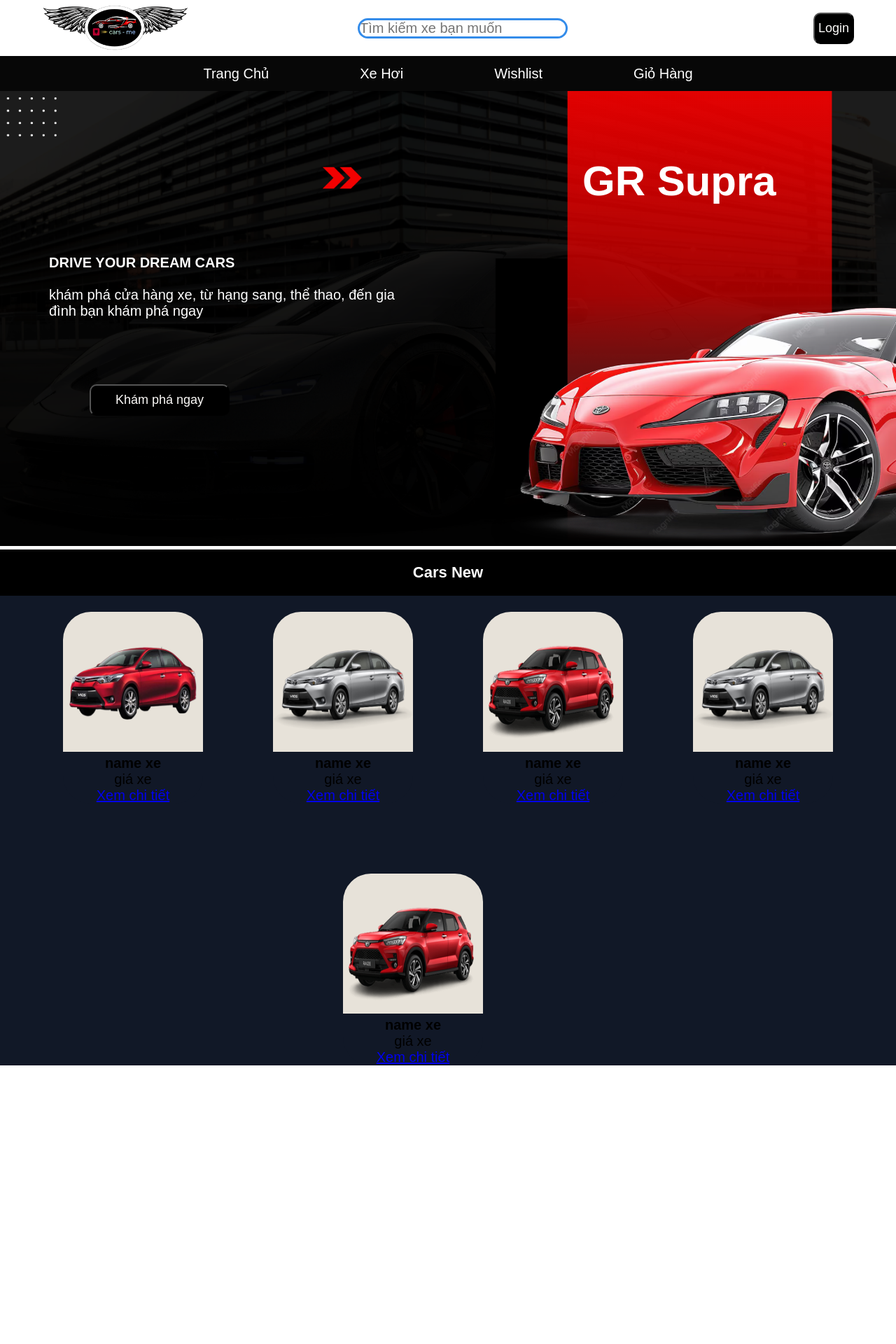
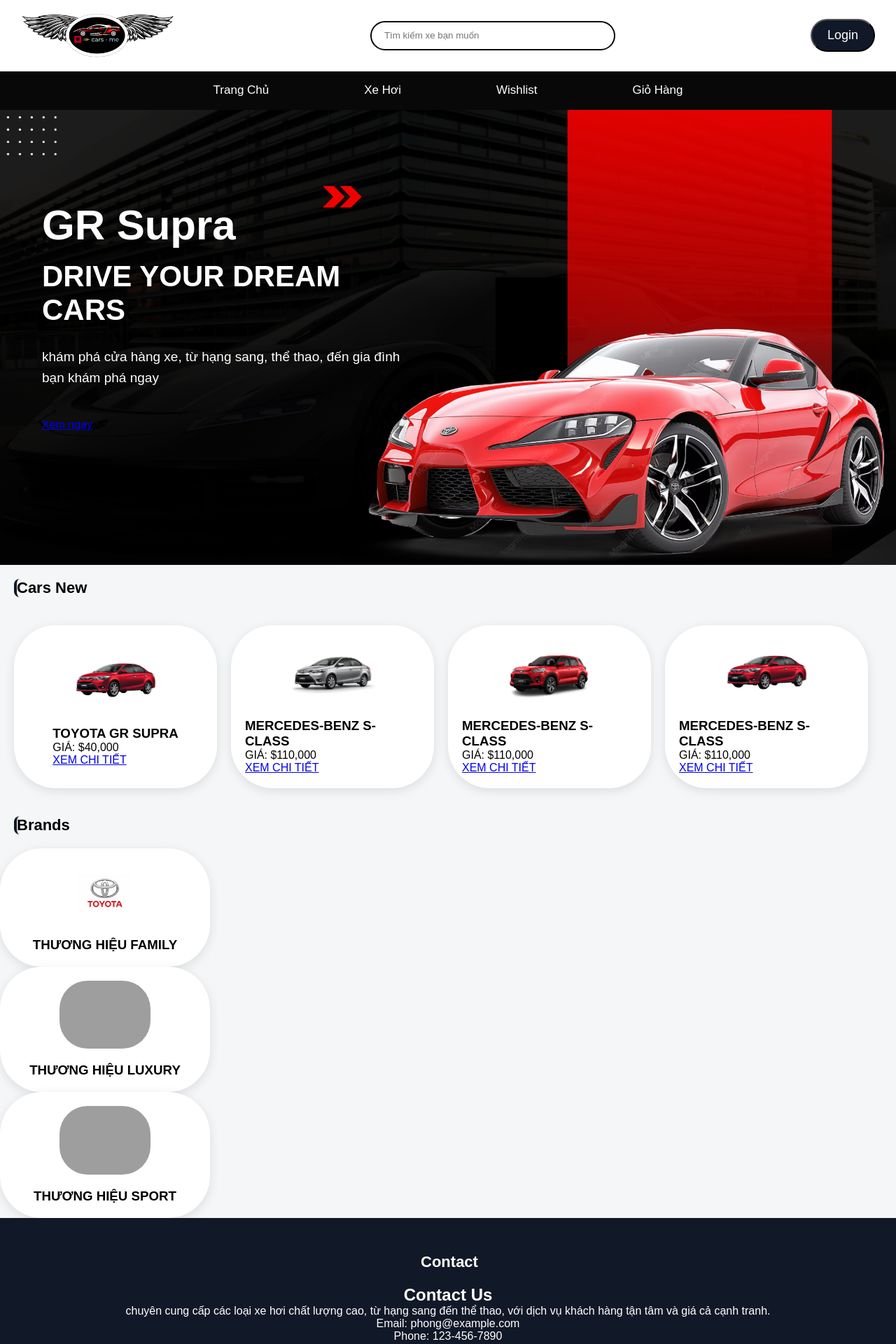
Before and after one commit to NguyenPhong049205016216/project_website_shop, a PHP site: page / in a window 1280 px wide. Shown: the top 1920 px of the page at 70% size. Run offline with PHP 8.4, Linux system fonts and the light colour scheme; grey boxes are pictures that could not be loaded.

Commit message:
chỉnh lại trang index (làm cars new, và chỉnh lại giao diệm điện thoại)

```diff
--- a/car-shop/assets/css/home.css
+++ b/car-shop/assets/css/home.css
@@ -1,69 +1,79 @@
 *{
     margin: 0;
     padding: 0;
-    /*dúp phần tử không tăng kích thước ngoài ý muốn */
     box-sizing: border-box;
-    font-family: arial, sans-serif;
-    font-size: 20px;
+    font-family: Arial, sans-serif;
 }
 
-/* biến */
 :root{
-    --primary-color:#ffffffc4;
-    --secondary-color:#111827;
-    --text-color: #090808;
-    --menu-color:  #090808;
+    --primary-color: #ffffff;
+    --secondary-color: #111827;
+    --menu-color: #090808;
+    --accent-color: #050709;
+    --text-light: #ffffff;
 }
-/* body toàn bộ slide trang index */
+
+/* Toàn trang */
 body{
     width: 100%;
-    height: 9000px;
-    margin: 0 auto;
-    background-color: white;
+    background-color: #f4f6f8;
 }
+
 .main{
     width: 100%;
+    min-height: 100vh;
 }
- /* header đầu trang  */
+
+/* Header */
 header{
-    min-height: 60%;
-    height: 80px;
-    padding: 0 60px;
+    width: 100%;
+    min-height: 85px;
+    padding: 10px 30px;
     display: flex;
+    gap:20px;
     justify-content: space-between;
     align-items: center;
     background-color: var(--primary-color);
-}
-.logo{
-    width: 100px;
-}
-.logo img{
-    width: 210%;
-    height: 80px;
+    box-shadow: 0 2px 10px rgba(0,0,0,0.08);
 }
 
-#search{
-    width: 300px;
-    border-radius: 20px;
-    border: 3px rgb(52, 140, 234) solid;
+.logo img{
+    width: 220px;
+    height: auto;
 }
+
+.search input{
+    width: 350px;
+    height: 42px;
+    padding: 0 18px;
+    border-radius: 25px;
+    border: 2px solid var(--accent-color);
+    outline: none;
+}
+
 button{
-    border-radius: 10px;
+    padding: 11px 22px;
+    border-radius: 50px;
+    background-color: #111827;
+    color: white;
     font-size: 18px;
-    background-color: black;
-    color: rgb(252, 250, 248);
-    padding: 10px 5px;
 }
-/* menu chứa phần gọi trang */
+/* Menu */
+nav{
+    width: 100%;
+    position: relative;
+    z-index: 99;
+}
+
 .menu{
     width: 100%;
-    height: 50px;
+    min-height: 55px;
     display: flex;
+    justify-content: center;
+    align-items: center;
+    gap: 100px;
     list-style: none;
-    justify-content: center;
-    gap: 100px;
-    background: rgb(7, 7, 7);
-    align-items: center;
+    background-color: #090808;
 }
 
 .menu li{
@@ -71,190 +81,203 @@ button{
 }
 
 .menu li a{
-    /* xóa dấu gạch dưới chử */
+    /* nhóm thẻ a trong menu để dãng cách */
+    display: block;
+    padding: 15px 18px;
+    color: white;
+    /* bỏ đi dấu gạch chân */
     text-decoration: none;
-    padding: 5px 15px;
-    color: #fff;
-    /* chỉnh khối thẻ a, chỉnh rộng cao  */
-    display: block;
+    font-size: 17px;
 }
 
-.top_menu{
-    width: 100%;
-    position: absolute;
-    display: none;
-    /* đẩy phần tử con xuống dưới phần tử cha */
-    top: 100%;
-    padding: 10px 0px;
-    left: 0;
-    z-index: 20;
-    list-style: none;
+.menu li:hover{
+    background-color: rgba(68, 162, 112, 0.9);
     border-radius: 20px;
-    background-color: var(--menu-color);
+    transition: 0.3s;
 }
 
-.menu li:hover .top_menu{
-    display: block;
-}
-.sub_menu{
-    width: 170%;
+/* Menu con */
+.top_menu,
+.sub_menu,
+.bex_menu{
+    display: none;
+    position: absolute;
+    top: 100%;
+    left: 0;
+    min-width: 190px;
+    padding: 10px 0;
     list-style: none;
-    display:  none;
-    position: absolute;
-    padding: 10px 15px;
-    left: -30%;
-    z-index: 10;
-    top: 100%;
-    border-radius: 20px;
     background-color: var(--menu-color);
+    border-radius: 15px;
+    box-shadow: 0 8px 20px rgba(0,0,0,0.25);
 }
 
-.menu li:hover .sub_menu{
-    display: block;
+.top_menu li a,
+.sub_menu li a,
+.bex_menu li a{
+    padding: 12px 18px;
+    font-size: 15px;
 }
 
-.bex_menu{
-    width: 180%;
-    top: 100%;
-    position:  absolute;
-    list-style: none;
-    z-index: 20;
-    display: none;
-    padding: 10px 15px;
-    left: -30%;
-    border-radius: 20px;
-    background-color: var(--menu-color);
-}
-
+.menu li:hover .top_menu,
+.menu li:hover .sub_menu,
 .menu li:hover .bex_menu{
     display: block;
 }
 
-/* bấm vào thẻ li chữ đỗi mầu */
-.menu li:hover{
-    background-color: rgba(68, 162, 112, 0.893);
-    transition-duration: 1s;
-    border-radius: 20px;
+/* Banner */
+section{
+    width: 100%;
 }
 
-/* herro_carstitle trang phần introduce */
-.herro_carstitle{
-    width: 100%;
+section:first-of-type{
+    position: relative;
     min-height: 650px;
-    /* làm mốc / dịch nhẹ */
-    position: relative;
-    /* cắt phần dư */
     overflow: hidden;
+
+    background-image: url("../images/cars/backrout_banner.png");
+    background-size: cover;
+    background-position: center;
+    background-repeat: no-repeat;
 }
 
-.logo_banner .banner{
-    width: 100%;
-    height: 650px;
+.content{
+    position: relative;
+    z-index: 2;
+    width: 50%;
+    min-height: 650px;
+    padding: 130px 60px;
+    color: white;
 }
 
-.banner{
-    /*ảnh phủ cả khung  */
+.content h1:first-child{
+    font-size: 60px;
+    margin-bottom: 15px;
+}
+
+.content h1{
+    font-size: 42px;
+    margin-bottom: 10px;
+}
+
+.content p{
+    font-size: 19px;
+    line-height: 1.6;
+    margin-bottom: 25px;
+}
+
+/* Ảnh xe */
+.logo_xe{
+    position: absolute;
+    right: -100%;
+    top: 75%;
+    bottom: 0;
+    max-width: 150%;
+    transform: translateY(-50%);
+    object-fit: contain;
+}
+
+.chapter{
+    font-size: 22px;
+    margin: 20px;
+    border-left: 4px solid #111827;
+    border-radius: 8px;
+    position: relative;
+}
+
+.cars_introduce{
+    width: 100%;
+    display: flex;
+    gap: 20px;
+    flex-wrap: wrap;
+    padding: 20px;
+}
+
+.item{
+    width: calc(25% - 20px);
+    background-color: white;
+    border-radius: 60px;
+    box-shadow: 0 4px 15px rgba(0,0,0,0.1);
+    display: flex;
+    /* chữ nằm dưới ảnh */
+    flex-direction: column;
+    justify-content: center;
+    align-items: center;
+    text-transform: uppercase;
+    gap: 20px;
+    padding: 20px;
+}
+
+
+.item_img{
+    width: 50%;
+    height: auto;
+    border-radius: 40px;
     object-fit: cover;
 }
 
-.logo_banner{
-    width: 100%;
-}
-.content{
-    width: 50%;
-    position: absolute;
-    color:#fff;
-    top:25%;
-    padding: 70px;
-    font-size: 20px;
-    /* màu trong suốt */
-    background-color: transparent;
-}
-.content button{
-    width: 200px;
-    padding: 10px;
-    position: absolute;
-    align-items: center;
-    top: 100%;
-    left: 20%;opacity: 0;
-    transform: translate(30px);
-    animation: moveup 1s linear forwards;
+/* Footer */
+footer{
+    padding: 30px;
+    text-align: center;
+    background-color: #111827;
+    color: white;
 }
 
-.title_name{
-    width: 50%;
-    font-size: 60px;
-    position: absolute;
-    top: -70px;
-    left: 130%;
-}
 
-.logo_xe{
-    position: absolute;
-    top: 35%;
-    left: 700px;
-    opacity: 0;
-    transform: translate(30px);
-    animation: moveup 1s linear forwards;
-    object-fit: cover;
-}
 
-.title_anime{
-    opacity: 0;
-    transform: translate(30px);
-    animation: moveup 1s linear forwards;
-}
-@keyframes moveup{
-    100%{
-        opacity: 1;
-        transform: translate(0px);
+/* Responsive điện thoại */
+@media (max-width: 768px){
+    header{
+        flex-direction: column;
+        gap: 15px;
+        padding: 20px;
+    }
+
+    .search input{
+        width: 280px;
+    }
+
+    .menu{
+        /* sắp xếp các mục trong menu theo cột dọc */
+        flex-direction: column;
+        /* sắp xếp các mục trong menu theo hàng ngang */
+        /* flex-direction: row; */
+        gap: 0;
+        height: auto;
+        padding: 10px 0;
+    }
+
+    .top_menu,
+    .sub_menu,
+    .bex_menu{
+        position: static;
+        min-width: 100%;
+        text-align: center;
+    }
+
+    section:first-of-type{
+        min-height: 700px;
+    }
+
+    .content{
+        width: 100%;
+        padding: 80px 25px;
+        text-align: center;
+    }
+
+    .content h1:first-child{
+        font-size: 42px;
+    }
+
+    .content h1{
+        font-size: 28px;
+    }
+
+    .logo_xe{
+        position: static;
+        width: 90%;
+        margin-top: 20px;
+        transform: none;
     }
 }
-/* herro_carstitle trang phần introduce */
-.hero_carsnew{
-    width: 100%;
-    height: 650px;
-    position: relative;
-    top:100%;
-}
-
-.cars_new{
-    width: 100%;
-    align-items: center;
-    background-color: var(--secondary-color);
-}
-
-.cars_new h1{
-    text-align: center;
-    color: #fff;
-    padding: 20px;
-    font-size: 22px;
-    background-color:black;
-
-}
-
-.car_list{
-    width: 100%;
-    display: flex;
-    justify-content: center;
-    gap: 100px;
-    text-align: center;
-    /* suống hàng khi màng hình nhỏ */
-    flex-wrap: wrap;
-
-}
-
-.car_card{
-    position: relative;
-    border-radius: 40px;
-    overflow: hidden;
-    justify-content: center;
-    background-color: #111827;
-    text-align: center;
-}
-
-.cars_img{
-    width: 200px;
-    height: 200px;
-    background-color: rgb(231, 226, 217);
-}
--- a/car-shop/index.php
+++ b/car-shop/index.php
@@ -1,7 +1,6 @@
 <?php
 $title = "Car Shop";
 ?>
-
 <!DOCTYPE html>
 <html lang="en">
 
@@ -32,26 +31,27 @@ $title = "Car Shop";
                 <li><a href="index.php">Trang Chủ</a>
                     <ul class="top_menu">
                         <li><a href="index.php">introduce</a></li>
-                        <li><a href="#">cars new</a></li>
-                        <li><a href="#">best sell</a></li>
-                        <li><a href="#">promotion</a></li>
-                        <li><a href="#">contact</a></li>
+                        <li><a href="#cars_new">cars new</a></li>
+                        <li><a href="#Brands">cars brands</a></li>
+                        <li><a href="#best_sell">best sell</a></li>
+                        <li><a href="#promotion">promotion</a></li>
+                        <li><a href="#footer">footer</a></li>
                     </ul>
                 </li>
                 <li><a href="cars.php">Xe Hơi</a>
                     <ul class="sub_menu">
-                        <li><a href="#">Hảng xe</a></li>
-                        <li><a href="#">Loại xe</a></li>
-                        <li><a href="#">Giá xe</a></li>
-                        <li><a href="#">Tình trạng</a></li>
+                        <li><a href="#Hang_xe">Hảng xe</a></li>
+                        <li><a href="#Loai_xe">Loại xe</a></li>
+                        <li><a href="#Gia_xe">Giá xe</a></li>
+                        <li><a href="#Tinh_trang">Tình trạng</a></li>
                     </ul>
                 </li>
                 <li><a href="wishlist.php">Wishlist</a>
                     <ul class="bex_menu">
-                        <li><a href="#">save cars</a></li>
-                        <li><a href="#">liked recently</a></li>
-                        <li><a href="#">See list later</a></li>
-                        <li><a href="#">undersell</a></li>
+                        <li><a href="#save_cars">save cars</a></li>
+                        <li><a href="#liked_recently">liked recently</a></li>
+                        <li><a href="#see_list_later">See list later</a></li>
+                        <li><a href="#undersell">undersell</a></li>
                     </ul>
                 </li>
                 <li><a href="cart.php">Giỏ Hàng</a>
@@ -62,66 +62,86 @@ $title = "Car Shop";
             </ul>
         </nav>
 
-        <section class="herro_carstitle">
+        <section>
             <div class="content">
-                <h1 class="title_name">GR Supra</h1>
-                <h1 class="title_anime">DRIVE YOUR DREAM CARS</h1><br>
-                <p class="title_anime">khám phá cửa hàng xe, từ hạng sang, thể thao, đến gia đình bạn khám phá ngay</p><br>
-                <button>Khám phá ngay</button>
+                <h1 class="title_namecars">GR Supra</h1>
+                <h1 class="title_name">DRIVE YOUR DREAM CARS</h1><br>
+                <p class="title_name">khám phá cửa hàng xe, từ hạng sang, thể thao, đến gia đình bạn khám phá ngay</p><br>
+                <a href="#" class="btn">Xem ngay</a>
                 <img class="logo_xe" src="assets/images/cars/logo_banner.png"></img>
             </div>
+        </section>
+        <!-- Cars New -->
+        <h2 class="chapter" id="cars_new">Cars New</h2>
+        <main class="cars_introduce">
+            <div class="item">
+                <img class="item_img" src="assets/images/cars/toyota_1.png" alt="Car 1">
+                <div class="item_info">
+                    <h3>Toyota GR Supra</h3>
+                    <p>Giá: $40,000</p>
+                    <a href="car_details.php?id=1" class="btn">Xem chi tiết</a>
+                </div>
+            </div>
 
-            <div class="logo_banner">
-                <img class="banner" src="assets/images/cars/backrout_banner.png" alt="logo_banner">
+            <div class="item">
+                <img class="item_img" src="assets/images/cars/toyota_2.png" alt="Car 1">
+                <div class="item_info">
+                    <h3>Mercedes-Benz S-Class</h3>
+                    <p>Giá: $110,000</p>
+                    <a href="car_details.php?id=1" class="btn">Xem chi tiết</a>
+                </div>
             </div>
-        </section>
 
-        <section class="hero_carsnew">
-            <div class="cars_new">
-                <h1> Cars New </h1><br>
-                <div class="car_list">
-                    <div class="car_card">
-                        <img class="cars_img" src="assets/images/cars/toyota_1.png">
-                        <h2> name xe </h2>
-                        <p> giá xe </p>
-                        <a href="cart_detail.php"> Xem chi tiết </a>
-                    </div>
+            <div class="item">
+                <img class="item_img" src="assets/images/cars/toyota_3.png" alt="Car 1">
+                <div class="item_info">
+                    <h3>Mercedes-Benz S-Class</h3>
+                    <p>Giá: $110,000</p>
+                    <a href="car_details.php?id=1" class="btn">Xem chi tiết</a>
+                </div>
+            </div>
 
-                    <div class="car_card">
-                        <img class="cars_img" src="assets/images/cars/toyota_2.png">
-                        <h2> name xe </h2>
-                        <p> giá xe </p>
-                        <a href="cart_detail.php"> Xem chi tiết </a>
-                    </div>
+            <div class="item">
+                <img class="item_img" src="assets/images/cars/toyota_1.png" alt="Car 1">
+                <div class="item_info">
+                    <h3>Mercedes-Benz S-Class</h3>
+                    <p>Giá: $110,000</p>
+                    <a href="car_details.php?id=1" class="btn">Xem chi tiết</a>
+                </div>
+            </div>
+        </main>
+        <!-- thương hiệu -->
+        <h1 class="chapter" id="Brands">Brands</h1>
+        <main class="cars_brands">
+            <div class="item">
+                <img class="item_img" src="assets/images/cars/icon_trademark_toyota.png" alt="trademark 1">
+                <div class="item_info">
+                    <h3>Thương hiệu family</h3>
+                </div>
+            </div>
+            <div class="item">
+                <img class="item_img" src="assets/images/cars/trademark_2.png" alt="trademark 1">
+                <div class="item_info">
+                    <h3>Thương hiệu luxury</h3>
+                </div>
+            </div>
+            <div class="item">
+                <img class="item_img" src="assets/images/cars/trademark_3.png" alt="trademark 1">
+                <div class="item_info">
+                    <h3>Thương hiệu sport</h3>
+                </div>
+            </div>
+        </main>
 
-                    <div class="car_card">
-                        <img class="cars_img" src="assets/images/cars/toyota_3.png">
-                        <h2> name xe </h2>
-                        <p> giá xe </p>
-                        <a href="cart_detail.php"> Xem chi tiết </a>
-                    </div>
-
-                    <div class="car_card">
-                        <img class="cars_img" src="assets/images/cars/toyota_2.png">
-                        <h2> name xe </h2>
-                        <p> giá xe </p>
-                        <a href="cart_detail.php"> Xem chi tiết </a>
-                    </div>
-
-                    <div class="car_card">
-                        <img class="cars_img" src="assets/images/cars/toyota_3.png">
-                        <h2> name xe </h2>
-                        <p> giá xe </p>
-                        <a href="cart_detail.php"> Xem chi tiết </a>
-                    </div>
-
-
-                    <div class="car_table"></div>
-
-                </div>
-                </dip>
-        </section>
-
+        <footer>
+            <h2 class="chapter" id="footer">Contact</h2>
+            <cars_me class="contact">
+                <h2>Contact Us</h2>
+                <p>chuyên cung cấp các loại xe hơi chất lượng cao, từ hạng sang đến thể thao, với dịch vụ khách hàng tận tâm và giá cả cạnh tranh.</p>
+                <p>Email: phong@example.com</p>
+                <p>Phone: 123-456-7890</p>
+            </cars_me>
+        </footer>
     </div>
 </body>
 
```
Also changed, not shown: car-shop/assets/images/cars/icon_trademark_toyota.png (added).
